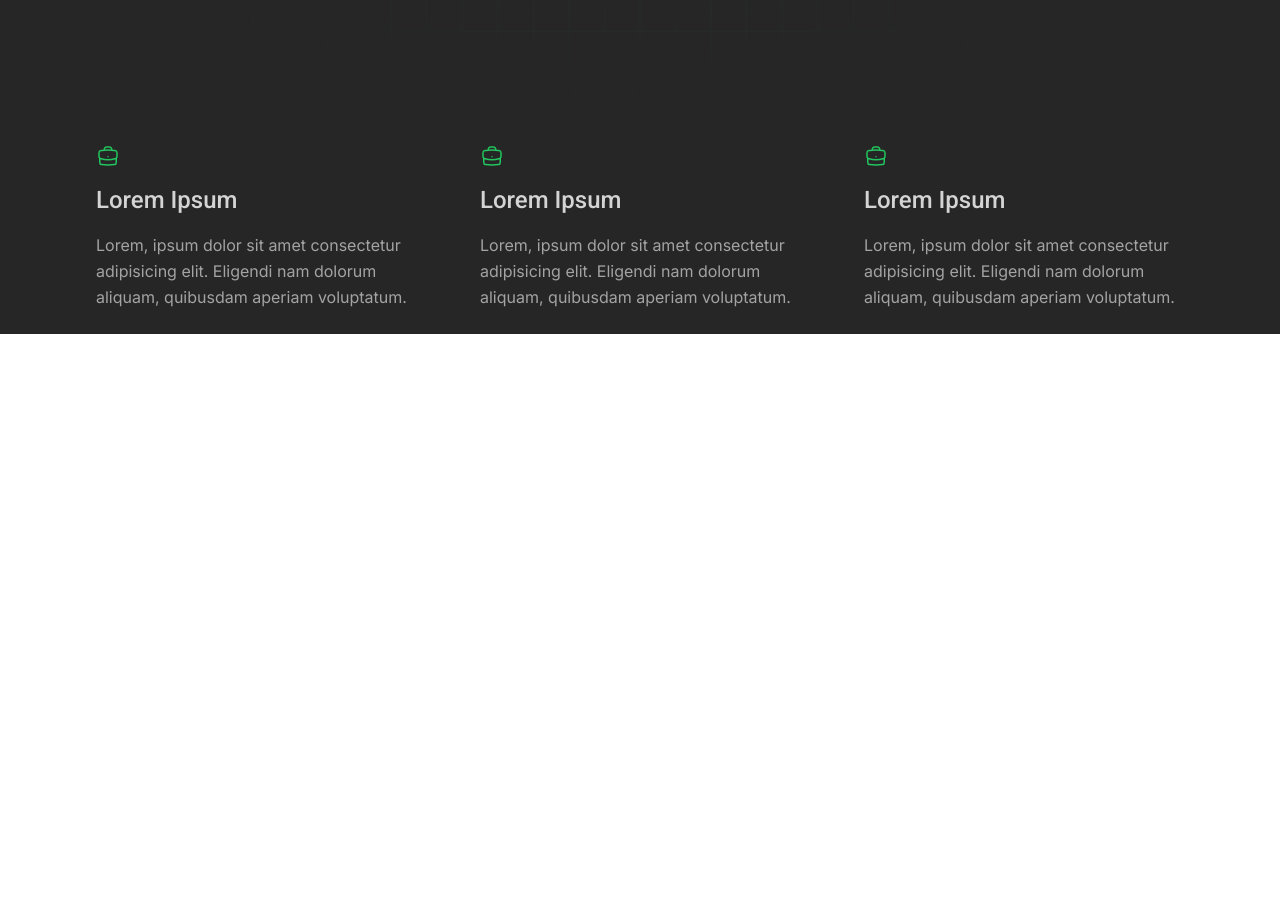
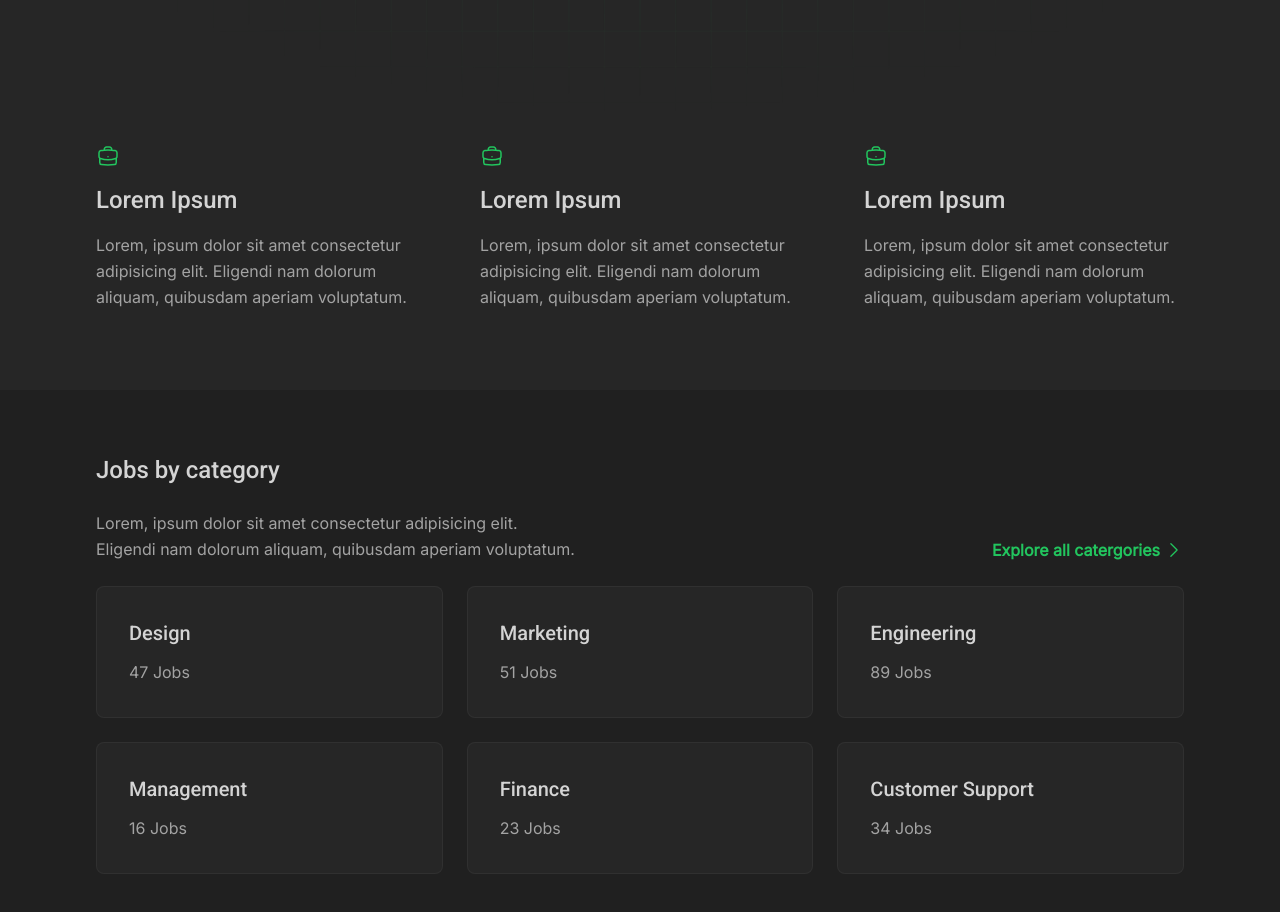
Before and after one commit to fwedwicc/FM-DailyUI, a React (Vite) app: page /day03 in a window 1280 px wide. Shown: the part 680-1592 px from the top of the page. Before the commit the page ends 1014 px from the top, so only its background shows below. Built offline with nearby package versions, Linux system fonts and the light colour scheme; what @codaworks/react-glow would draw is missing.

Commit message:
Finished one section and also refactored some components in day03

```diff
--- a/src/pages/Day03.jsx
+++ b/src/pages/Day03.jsx
@@ -6,6 +6,43 @@ import { motion } from 'framer-motion'
 
 const Day03 = () => {
   useLenisScroll();
+
+  const FeatureCard = ({ desc, title, svg, styles }) => {
+    return (
+      <div className={`space-y-4 ${styles}`}>
+        <svg xmlns="http://www.w3.org/2000/svg" fill="none" viewBox="0 0 24 24" strokeWidth={1.5} stroke="currentColor" className="size-6 text-green-500">
+          <path strokeLinecap="round" strokeLinejoin="round" d={svg} />
+        </svg>
+        <h1 className="text-xl font-medium text-neutral-300 lg:text-2xl">
+          {title}
+        </h1>
+        <p className="leading-relaxed text-neutral-400">
+          {desc}
+        </p>
+      </div>
+    )
+  }
+
+  const CategoryCard = ({ title, totalJobs }) => {
+    return (
+      <div className='group flex justify-between items-center p-8 rounded-lg bg-neutral-800 border border-neutral-700/40 hover:bg-green-800 hover:border-green-600/40 cursor-pointer transition duration-300 ease-in-out'>
+        <div className='space-y-3'>
+          <h1 className="text-lg font-medium text-neutral-300 lg:text-xl">
+            {title}
+          </h1>
+          <p className="leading-relaxed text-neutral-400 group-hover:text-neutral-300 transition duration-300 ease-in-out">
+            {totalJobs} Jobs
+          </p>
+        </div>
+        <button className='rounded-full p-3 bg-green-700 opacity-0 group-hover:opacity-100 transition duration-300'>
+          <svg xmlns="http://www.w3.org/2000/svg" fill="none" viewBox="0 0 24 24" strokeWidth={1.5} stroke="currentColor" className="size-6 text-white">
+            <path strokeLinecap="round" strokeLinejoin="round" d="M13.5 4.5 21 12m0 0-7.5 7.5M21 12H3" />
+          </svg>
+        </button>
+      </div>
+    )
+  }
+
   return (
     <motion.div
       initial={{ opacity: 0 }}
@@ -45,7 +82,7 @@ const Day03 = () => {
               />
             </div>
           </nav>
-          <section className='h-[85vh] flex flex-col gap-5 justify-center items-center lg:px-24 px-12'>
+          <section className='h-[85vh] flex flex-col gap-9 justify-center items-center lg:px-24 px-12'>
             <span className='text-green-500 text-xs uppercase'>Find job in your town</span>
             <div className='text-center space-y-2'>
               <h1 className="text-3xl font-bold text-neutral-200 sm:text-4xl md:text-5xl">
@@ -57,7 +94,7 @@ const Day03 = () => {
               </p>
             </div>
             <div className='text-center'>
-              <div className='flex border border-neutral-700 bg-neutral-900 rounded-[0.8rem] p-2 w-full max-w-xl'>
+              <div className='flex border border-neutral-700 bg-neutral-900 rounded-[0.8rem] p-2 w-full max-w-xl mb-2.5'>
                 <InputField
                   styles={'me-2'}
                   id="job"
@@ -92,43 +129,71 @@ const Day03 = () => {
             </div>
           </section>
         </main>
-        <section className='flex justify-center items-center lg:px-24 px-12 py-6'>
+        <section className='flex justify-center items-center lg:px-24 px-12 pt-6 pb-20'>
           <div className='grid lg:grid-cols-3 grid-cols-2 lg:gap-16 gap-8'>
-            <div className='space-y-4'>
-              <svg xmlns="http://www.w3.org/2000/svg" fill="none" viewBox="0 0 24 24" strokeWidth={1.5} stroke="currentColor" className="size-6 text-green-500">
-                <path strokeLinecap="round" strokeLinejoin="round" d="M20.25 14.15v4.25c0 1.094-.787 2.036-1.872 2.18-2.087.277-4.216.42-6.378.42s-4.291-.143-6.378-.42c-1.085-.144-1.872-1.086-1.872-2.18v-4.25m16.5 0a2.18 2.18 0 0 0 .75-1.661V8.706c0-1.081-.768-2.015-1.837-2.175a48.114 48.114 0 0 0-3.413-.387m4.5 8.006c-.194.165-.42.295-.673.38A23.978 23.978 0 0 1 12 15.75c-2.648 0-5.195-.429-7.577-1.22a2.016 2.016 0 0 1-.673-.38m0 0A2.18 2.18 0 0 1 3 12.489V8.706c0-1.081.768-2.015 1.837-2.175a48.111 48.111 0 0 1 3.413-.387m7.5 0V5.25A2.25 2.25 0 0 0 13.5 3h-3a2.25 2.25 0 0 0-2.25 2.25v.894m7.5 0a48.667 48.667 0 0 0-7.5 0M12 12.75h.008v.008H12v-.008Z" />
-              </svg>
-              <h1 className="text-xl font-medium text-neutral-300 lg:text-2xl">
-                Lorem Ipsum
-              </h1>
+            <FeatureCard
+              title='Lorem Ipsum'
+              desc='Lorem, ipsum dolor sit amet consectetur adipisicing elit. Eligendi nam dolorum aliquam,
+                quibusdam aperiam voluptatum.'
+              svg='M20.25 14.15v4.25c0 1.094-.787 2.036-1.872 2.18-2.087.277-4.216.42-6.378.42s-4.291-.143-6.378-.42c-1.085-.144-1.872-1.086-1.872-2.18v-4.25m16.5 0a2.18 2.18 0 0 0 .75-1.661V8.706c0-1.081-.768-2.015-1.837-2.175a48.114 48.114 0 0 0-3.413-.387m4.5 8.006c-.194.165-.42.295-.673.38A23.978 23.978 0 0 1 12 15.75c-2.648 0-5.195-.429-7.577-1.22a2.016 2.016 0 0 1-.673-.38m0 0A2.18 2.18 0 0 1 3 12.489V8.706c0-1.081.768-2.015 1.837-2.175a48.111 48.111 0 0 1 3.413-.387m7.5 0V5.25A2.25 2.25 0 0 0 13.5 3h-3a2.25 2.25 0 0 0-2.25 2.25v.894m7.5 0a48.667 48.667 0 0 0-7.5 0M12 12.75h.008v.008H12v-.008Z'
+            />
+            <FeatureCard
+              title='Lorem Ipsum'
+              desc='Lorem, ipsum dolor sit amet consectetur adipisicing elit. Eligendi nam dolorum aliquam,
+                quibusdam aperiam voluptatum.'
+              svg='M20.25 14.15v4.25c0 1.094-.787 2.036-1.872 2.18-2.087.277-4.216.42-6.378.42s-4.291-.143-6.378-.42c-1.085-.144-1.872-1.086-1.872-2.18v-4.25m16.5 0a2.18 2.18 0 0 0 .75-1.661V8.706c0-1.081-.768-2.015-1.837-2.175a48.114 48.114 0 0 0-3.413-.387m4.5 8.006c-.194.165-.42.295-.673.38A23.978 23.978 0 0 1 12 15.75c-2.648 0-5.195-.429-7.577-1.22a2.016 2.016 0 0 1-.673-.38m0 0A2.18 2.18 0 0 1 3 12.489V8.706c0-1.081.768-2.015 1.837-2.175a48.111 48.111 0 0 1 3.413-.387m7.5 0V5.25A2.25 2.25 0 0 0 13.5 3h-3a2.25 2.25 0 0 0-2.25 2.25v.894m7.5 0a48.667 48.667 0 0 0-7.5 0M12 12.75h.008v.008H12v-.008Z'
+            />
+            <FeatureCard
+              styles='lg:col-span-1 col-span-2'
+              title='Lorem Ipsum'
+              desc='Lorem, ipsum dolor sit amet consectetur adipisicing elit. Eligendi nam dolorum aliquam,
+                quibusdam aperiam voluptatum.'
+              svg='M20.25 14.15v4.25c0 1.094-.787 2.036-1.872 2.18-2.087.277-4.216.42-6.378.42s-4.291-.143-6.378-.42c-1.085-.144-1.872-1.086-1.872-2.18v-4.25m16.5 0a2.18 2.18 0 0 0 .75-1.661V8.706c0-1.081-.768-2.015-1.837-2.175a48.114 48.114 0 0 0-3.413-.387m4.5 8.006c-.194.165-.42.295-.673.38A23.978 23.978 0 0 1 12 15.75c-2.648 0-5.195-.429-7.577-1.22a2.016 2.016 0 0 1-.673-.38m0 0A2.18 2.18 0 0 1 3 12.489V8.706c0-1.081.768-2.015 1.837-2.175a48.111 48.111 0 0 1 3.413-.387m7.5 0V5.25A2.25 2.25 0 0 0 13.5 3h-3a2.25 2.25 0 0 0-2.25 2.25v.894m7.5 0a48.667 48.667 0 0 0-7.5 0M12 12.75h.008v.008H12v-.008Z'
+            />
+          </div>
+        </section>
+        <section className='flex bg-neutral-900/40 justify-center items-center lg:px-24 px-12 py-16'>
+          <div className='flex flex-col gap-6 w-full'>
+            <h1 className="text-xl font-medium text-neutral-300 lg:text-2xl">
+              Jobs by category
+            </h1>
+            <div className='flex justify-between items-end'>
               <p className="leading-relaxed text-neutral-400">
-                Lorem, ipsum dolor sit amet consectetur adipisicing elit. Eligendi nam dolorum aliquam,
+                Lorem, ipsum dolor sit amet consectetur adipisicing elit. <br /> Eligendi nam dolorum aliquam,
                 quibusdam aperiam voluptatum.
               </p>
+              <a href="#" className='flex items-center gap-1 text-green-500 font-semibold'>
+                Explore all catergories
+                <svg xmlns="http://www.w3.org/2000/svg" fill="none" viewBox="0 0 24 24" strokeWidth={1.5} stroke="currentColor" className="size-5">
+                  <path strokeLinecap="round" strokeLinejoin="round" d="m8.25 4.5 7.5 7.5-7.5 7.5" />
+                </svg>
+              </a>
             </div>
-            <div className='space-y-4'>
-              <svg xmlns="http://www.w3.org/2000/svg" fill="none" viewBox="0 0 24 24" strokeWidth={1.5} stroke="currentColor" className="size-6 text-green-500">
-                <path strokeLinecap="round" strokeLinejoin="round" d="M20.25 14.15v4.25c0 1.094-.787 2.036-1.872 2.18-2.087.277-4.216.42-6.378.42s-4.291-.143-6.378-.42c-1.085-.144-1.872-1.086-1.872-2.18v-4.25m16.5 0a2.18 2.18 0 0 0 .75-1.661V8.706c0-1.081-.768-2.015-1.837-2.175a48.114 48.114 0 0 0-3.413-.387m4.5 8.006c-.194.165-.42.295-.673.38A23.978 23.978 0 0 1 12 15.75c-2.648 0-5.195-.429-7.577-1.22a2.016 2.016 0 0 1-.673-.38m0 0A2.18 2.18 0 0 1 3 12.489V8.706c0-1.081.768-2.015 1.837-2.175a48.111 48.111 0 0 1 3.413-.387m7.5 0V5.25A2.25 2.25 0 0 0 13.5 3h-3a2.25 2.25 0 0 0-2.25 2.25v.894m7.5 0a48.667 48.667 0 0 0-7.5 0M12 12.75h.008v.008H12v-.008Z" />
-              </svg>
-              <h1 className="text-xl font-medium text-neutral-300 lg:text-2xl">
-                Lorem Ipsum
-              </h1>
-              <p className="leading-relaxed text-neutral-400">
-                Lorem, ipsum dolor sit amet consectetur adipisicing elit. Eligendi nam dolorum aliquam,
-                quibusdam aperiam voluptatum.
-              </p>
-            </div>
-            <div className='lg:col-span-1 col-span-2 space-y-4'>
-              <svg xmlns="http://www.w3.org/2000/svg" fill="none" viewBox="0 0 24 24" strokeWidth={1.5} stroke="currentColor" className="size-6 text-green-500">
-                <path strokeLinecap="round" strokeLinejoin="round" d="M20.25 14.15v4.25c0 1.094-.787 2.036-1.872 2.18-2.087.277-4.216.42-6.378.42s-4.291-.143-6.378-.42c-1.085-.144-1.872-1.086-1.872-2.18v-4.25m16.5 0a2.18 2.18 0 0 0 .75-1.661V8.706c0-1.081-.768-2.015-1.837-2.175a48.114 48.114 0 0 0-3.413-.387m4.5 8.006c-.194.165-.42.295-.673.38A23.978 23.978 0 0 1 12 15.75c-2.648 0-5.195-.429-7.577-1.22a2.016 2.016 0 0 1-.673-.38m0 0A2.18 2.18 0 0 1 3 12.489V8.706c0-1.081.768-2.015 1.837-2.175a48.111 48.111 0 0 1 3.413-.387m7.5 0V5.25A2.25 2.25 0 0 0 13.5 3h-3a2.25 2.25 0 0 0-2.25 2.25v.894m7.5 0a48.667 48.667 0 0 0-7.5 0M12 12.75h.008v.008H12v-.008Z" />
-              </svg>
-              <h1 className="text-xl font-medium text-neutral-300 lg:text-2xl">
-                Lorem Ipsum
-              </h1>
-              <p className="leading-relaxed text-neutral-400">
-                Lorem, ipsum dolor sit amet consectetur adipisicing elit. Eligendi nam dolorum aliquam,
-                quibusdam aperiam voluptatum.
-              </p>
+            <div className='grid grid-cols-3 gap-6'>
+              <CategoryCard
+                title='Design'
+                totalJobs='47'
+              />
+              <CategoryCard
+                title='Marketing'
+                totalJobs='51'
+              />
+              <CategoryCard
+                title='Engineering'
+                totalJobs='89'
+              />
+              <CategoryCard
+                title='Management'
+                totalJobs='16'
+              />
+              <CategoryCard
+                title='Finance'
+                totalJobs='23'
+              />
+              <CategoryCard
+                title='Customer Support'
+                totalJobs='34'
+              />
             </div>
           </div>
         </section>
```
